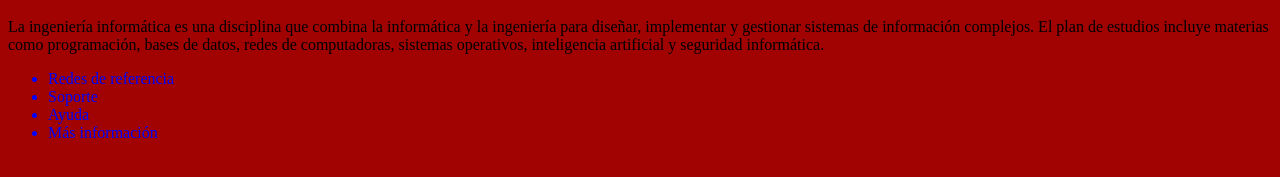
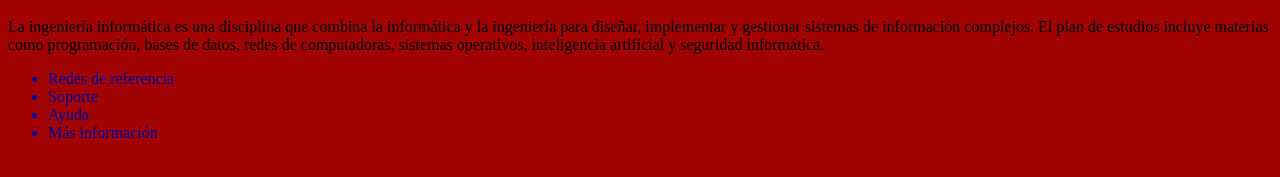
Before and after one commit to YoCere/Pagina-UAJMS, a plain HTML site: page UAJMSweb.html in a window 1280 px wide. Shown: the part 199-376 px from the top of the page. Drawn offline with Linux system fonts and the light colour scheme.

Commit message:
Cambie el color azul a uno mas profundo

```diff
--- a/UAJMSweb.html
+++ b/UAJMSweb.html
@@ -10,7 +10,7 @@
 		}
 
 		.referencia {
-			color: blue;
+			color: rgb(0, 0, 155);
 		}
 	</style>
 </head>
```
